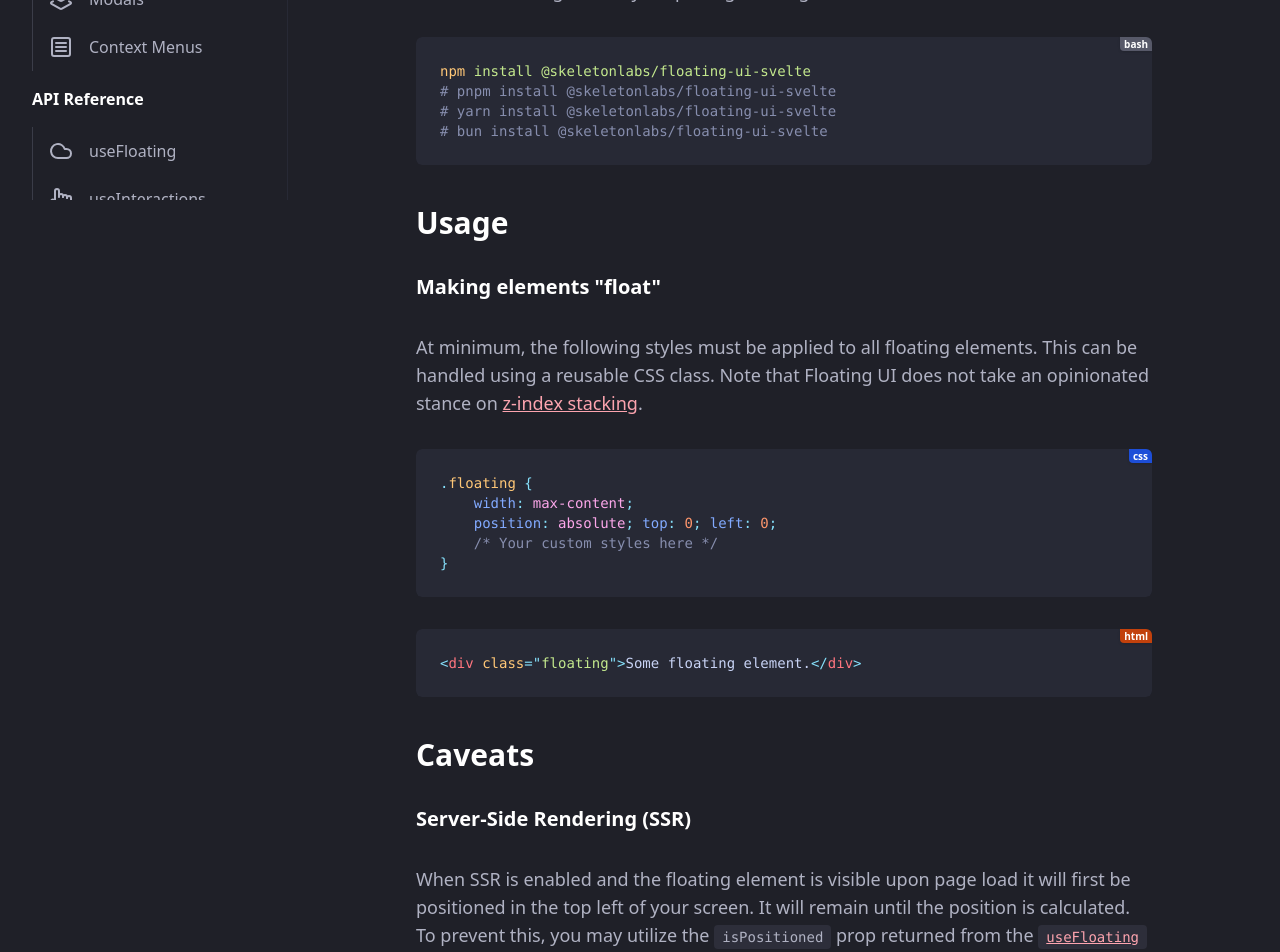
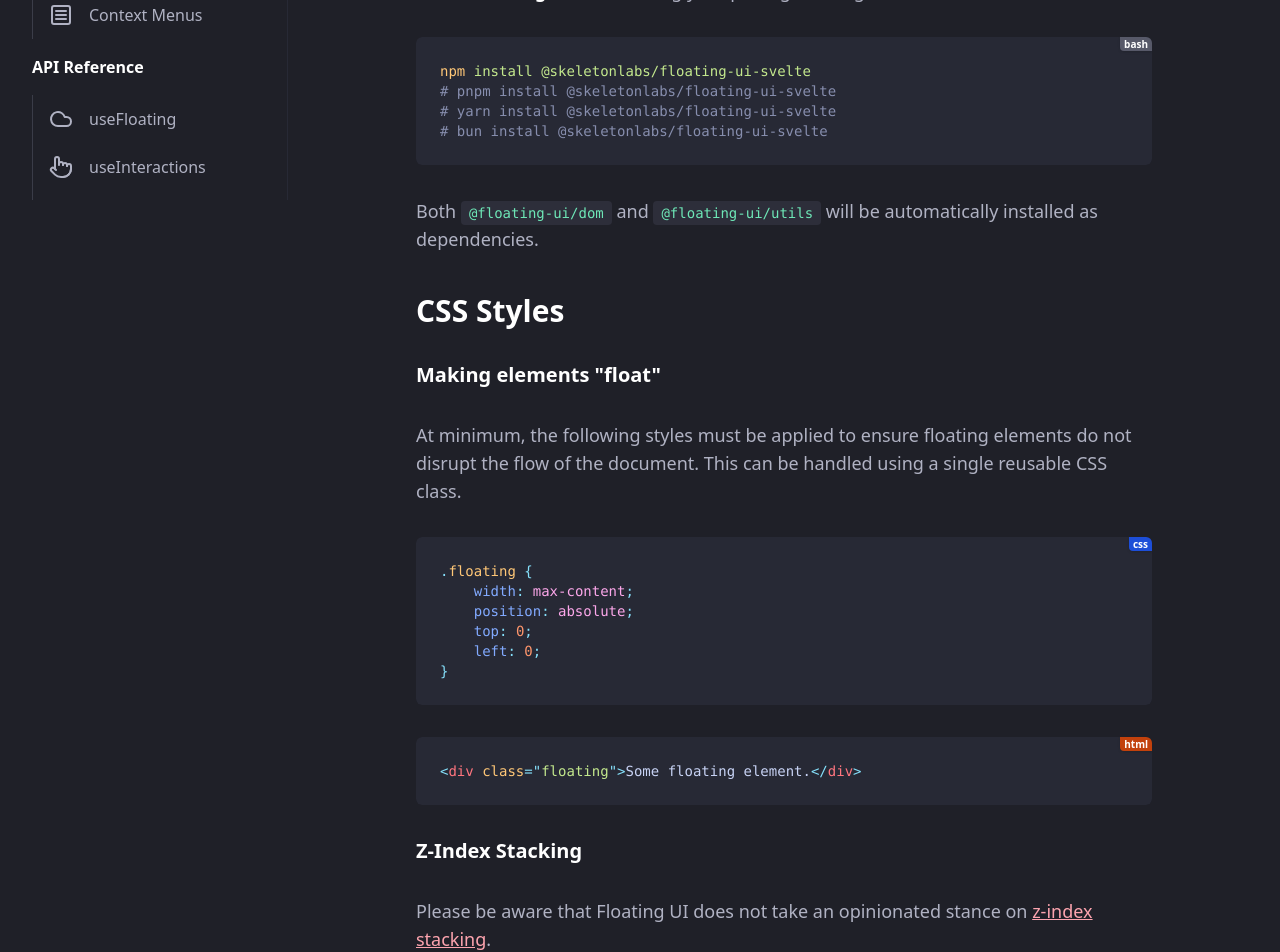
Before and after one commit to skeletonlabs/floating-ui-svelte, a SvelteKit app: page /docs/getting-started in a window 1280 px wide. Shown: the part 600-1552 px from the top of the page. Built offline with nearby package versions, Linux system fonts and the light colour scheme.

Commit message:
Get Started refinement, Navigation styles improved

```diff
--- a/src/app.pcss
+++ b/src/app.pcss
@@ -133,7 +133,7 @@ footer .anchor {
 	@apply w-max absolute top-0 left-0 z-10;
 }
 
-.tooltip-neutral {
+.popover-neutral {
 	@apply bg-surface-500 text-white p-8 max-w-sm rounded shadow-xl;
 }
 
--- a/src/docs/components/Navigation/Navigation.svelte
+++ b/src/docs/components/Navigation/Navigation.svelte
@@ -70,11 +70,11 @@
 		</a>
 	</header>
 	<!-- Nav List -->
-	<div class="p-4 py-8 pb-32">
+	<div class="p-8 pt-0 pb-32">
 		{#each navigation as section}
 			<nav>
-				<span class="block font-bold text-white p-4">{section.label}</span>
-				<ul class="border-l border-surface-500/50 ml-4">
+				<span class="block font-bold text-white py-4">{section.label}</span>
+				<ul class="border-l border-surface-500/50">
 					{#each section.links as link}
 						<li>
 							<a
--- a/src/routes/(inner)/docs/getting-started/+page.svelte
+++ b/src/routes/(inner)/docs/getting-started/+page.svelte
@@ -24,7 +24,9 @@
 	<!-- Install -->
 	<section class="space-y-8">
 		<h2 class="h2">Install</h2>
-		<p>To install Floating UI, use your package manager of choice.</p>
+		<p>
+			Install <strong class="highlight">Floating UI Svelte</strong> using your package manager of choice.
+		</p>
 		<CodeBlock
 			lang="bash"
 			code={`
@@ -34,27 +36,40 @@ npm install @skeletonlabs/floating-ui-svelte
 # bun install @skeletonlabs/floating-ui-svelte
 		`}
 		/>
+		<p>
+			Both <code class="code">@floating-ui/dom</code> and
+			<code class="code">@floating-ui/utils</code>
+			will be automatically installed as dependencies.
+		</p>
 	</section>
-	<!-- Usage -->
+	<!-- CSS Styles -->
 	<section class="space-y-8">
-		<h2 class="h2">Usage</h2>
+		<h2 class="h2">CSS Styles</h2>
 		<h3 class="h3">Making elements "float"</h3>
-		<!-- prettier-ignore -->
 		<p>
-			At minimum, the following styles must be applied to all floating elements. This can be handled using a
-			reusable CSS class. Note that Floating UI does not take an opinionated stance on <a href="https://floating-ui.com/docs/misc#z-index-stacking" target="_blank" class="anchor">z-index stacking</a>.
+			At minimum, the following styles must be applied to ensure floating elements do not disrupt
+			the flow of the document. This can be handled using a single reusable CSS class.
 		</p>
 		<CodeBlock
 			lang="css"
 			code={`
 .floating {
 	width: max-content;
-	position: absolute; top: 0; left: 0;
-	/* Your custom styles here */
+	position: absolute;
+	top: 0;
+	left: 0;
 }
 		`}
 		/>
 		<CodeBlock lang="html" code={`<div class="floating">Some floating element.</div>`} />
+		<h3 class="h3">Z-Index Stacking</h3>
+		<p>
+			Please be aware that Floating UI does not take an opinionated stance on <a
+				href="https://floating-ui.com/docs/misc#z-index-stacking"
+				target="_blank"
+				class="anchor">z-index stacking</a
+			>.
+		</p>
 	</section>
 	<!-- Ceveats -->
 	<section class="space-y-8">
--- a/src/routes/(inner)/examples/popovers/+page.svelte
+++ b/src/routes/(inner)/examples/popovers/+page.svelte
@@ -145,7 +145,7 @@ const interactions = useInteractions([role, click, dismiss]);
 		bind:this={floating.elements.floating}
 		style={floating.floatingStyles}
 		{...interactions.getFloatingProps()}
-		class="floating tooltip-neutral"
+		class="floating popover-neutral"
 		transition:fade={{ duration: 200 }}
 	>
 		<p>
--- a/src/routes/(inner)/examples/popovers/Example.svelte
+++ b/src/routes/(inner)/examples/popovers/Example.svelte
@@ -52,7 +52,7 @@
 			bind:this={floating.elements.floating}
 			style={floating.floatingStyles}
 			{...interactions.getFloatingProps()}
-			class="floating tooltip-neutral"
+			class="floating popover-neutral"
 			transition:fade={{ duration: 200 }}
 		>
 			<p>
--- a/src/routes/(inner)/examples/tooltips/+page.svelte
+++ b/src/routes/(inner)/examples/tooltips/+page.svelte
@@ -145,7 +145,7 @@ const interactions = useInteractions([role, hover, dismiss]);
 		bind:this={floating.elements.floating}
 		style={floating.floatingStyles}
 		{...interactions.getFloatingProps()}
-		class="floating tooltip-neutral"
+		class="floating popover-neutral"
 		transition:fade={{ duration: 200 }}
 	>
 		<p>
--- a/src/routes/(inner)/examples/tooltips/Example.svelte
+++ b/src/routes/(inner)/examples/tooltips/Example.svelte
@@ -52,7 +52,7 @@
 			bind:this={floating.elements.floating}
 			style={floating.floatingStyles}
 			{...interactions.getFloatingProps()}
-			class="floating tooltip-neutral"
+			class="floating popover-neutral"
 			transition:fade={{ duration: 200 }}
 		>
 			<p>
```
